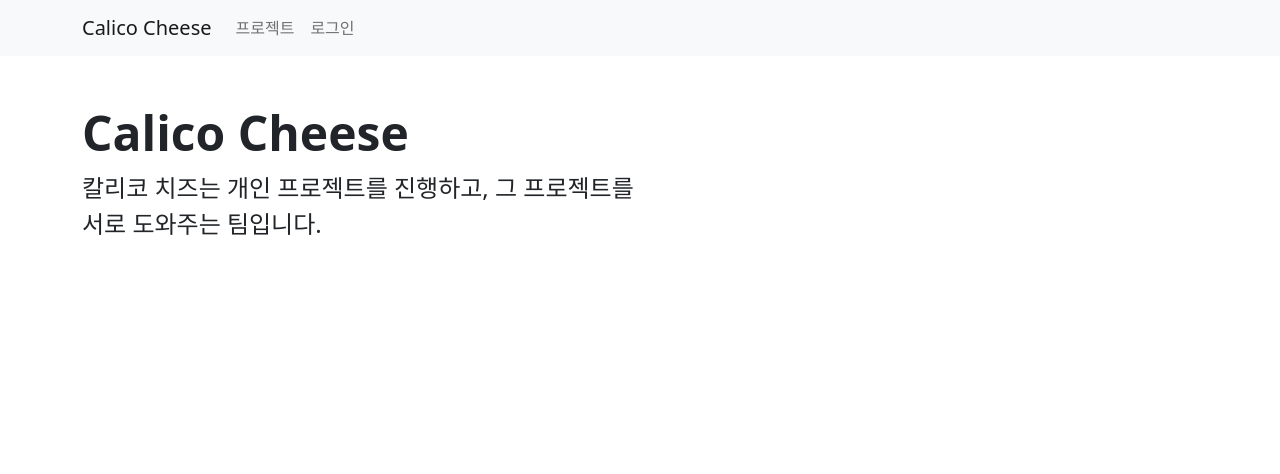
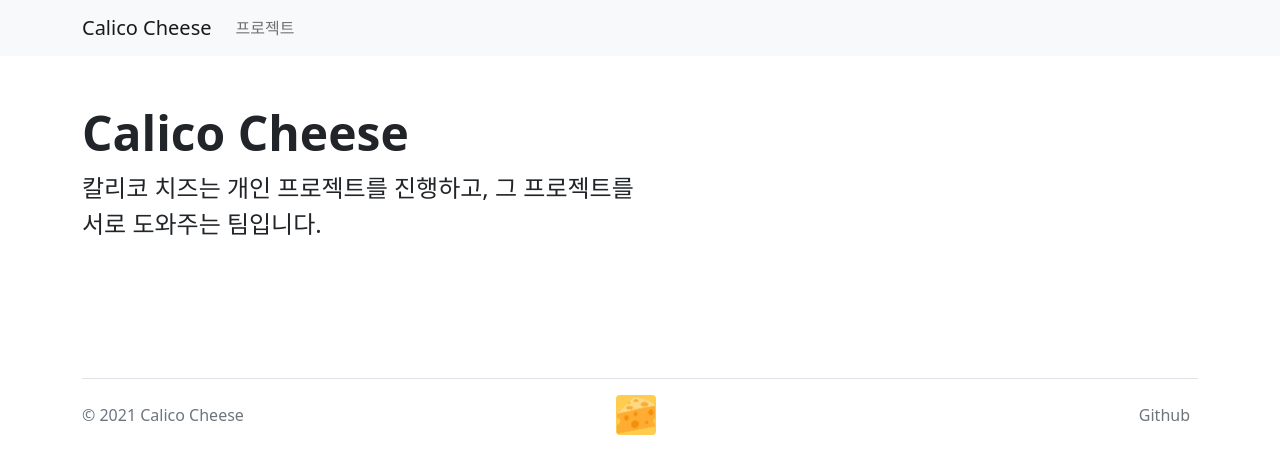
Before and after one commit to chick0/calicocheese, a Flask app: page / in a window 1280 px wide. Shown: the top 474 px of the page. Run offline with Flask 2, Linux system fonts and the light colour scheme; some libraries are stand-ins or nearby versions.

Commit message:
로그인 버튼 위치 수정

```diff
--- a/app/templates/layout.html
+++ b/app/templates/layout.html
@@ -48,10 +48,6 @@
                         <li class="nav-item">
                             <a class="nav-link" href="{{ url_for('manage.session.logout') }}">로그아웃</a>
                         </li>
-                    {% else %}
-                        <li class="nav-item">
-                            <a class="nav-link" href="{{ url_for('manage.session.login') }}">로그인</a>
-                        </li>
                     {% endif %}
                     </ul>
                 </div>
@@ -60,6 +56,20 @@
 
         {% block content %}{% endblock %}
 
+        <div class="container pt-5">
+            <footer class="d-flex flex-wrap justify-content-between align-items-center py-3 my-4 border-top">
+                <p class="col-md-4 mb-0 text-muted">© 2021 Calico Cheese</p>
+
+                <a href="{{ url_for('manage.session.login') }}" class="col-md-4 d-flex align-items-center justify-content-center mb-3 mb-md-0 me-md-auto link-dark text-decoration-none">
+                    <img class="bi me-2 rounded"  width="40" height="40" src="{{ url_for('static', filename='icon/192.png') }}">
+                </a>
+
+                <ul class="nav col-md-4 justify-content-end">
+                    <li class="nav-item"><a href="https://github.com/CalicoCheese" class="nav-link px-2 text-muted">Github</a></li>
+                </ul>
+            </footer>
+        </div>
+
         <!-- Script -->
         <script src="{{ url_for('static', filename='bootstrap.min.js') }}"></script>
         {% block script %}{% endblock %}
```
